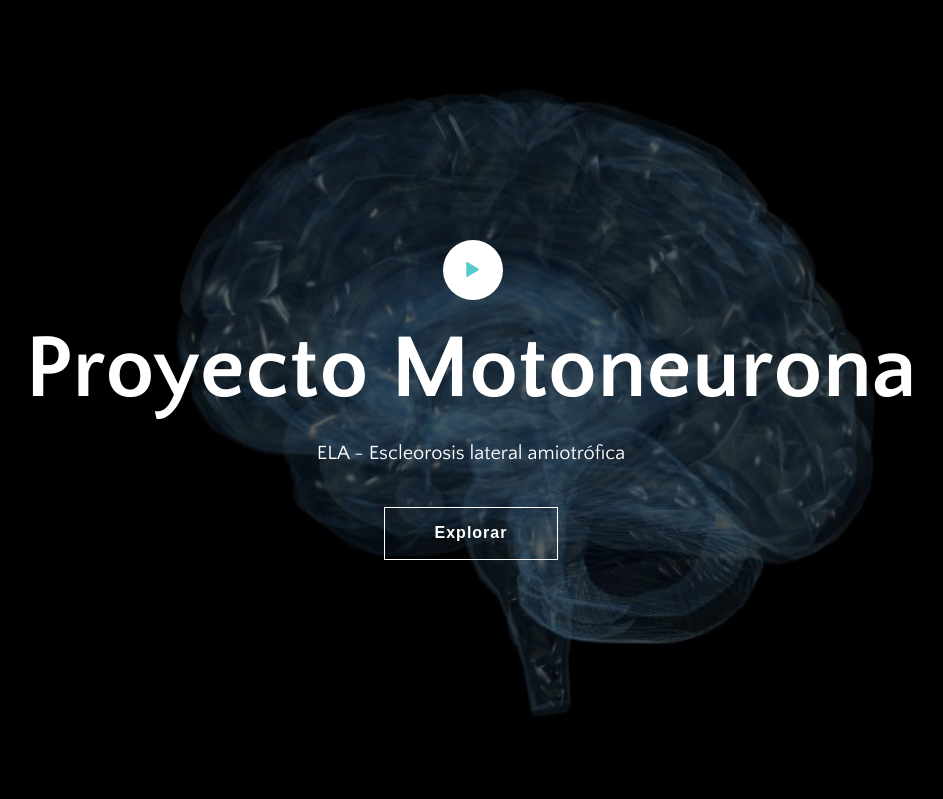
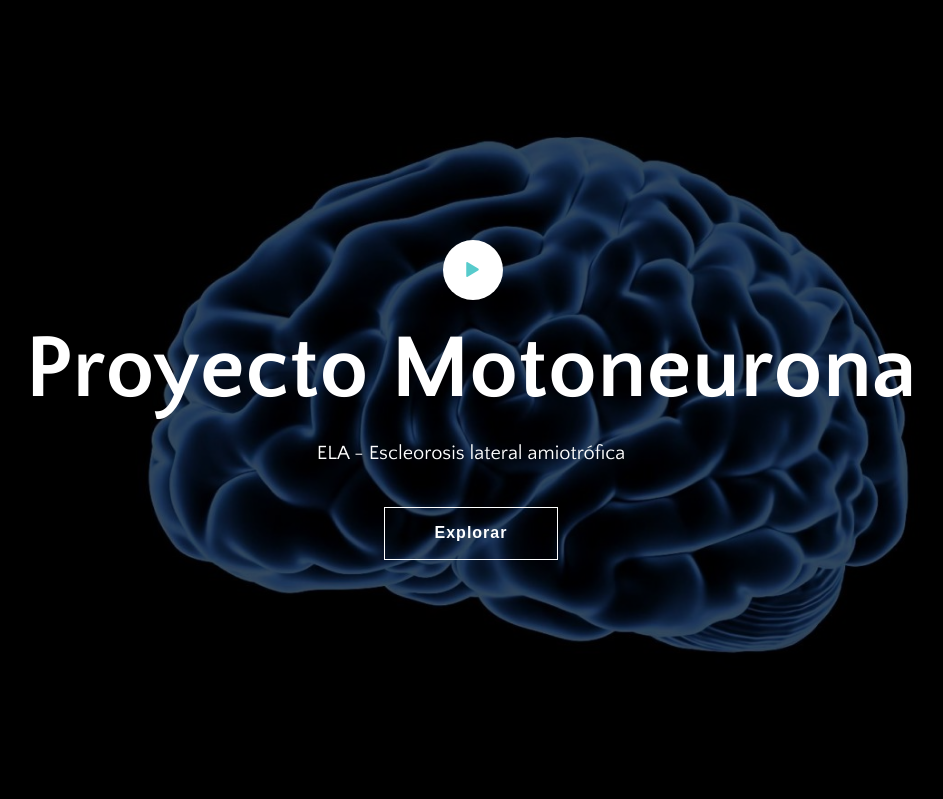
Before and after one commit to Grupo20Funbio/funbio2021, a plain HTML site: page index.html in a window 1280 px wide. Shown: the top 799 px of the page, without its empty margins (169-1112 px from the left). Drawn offline with Linux system fonts and the light colour scheme; some packages are replaced by stand-ins of ours; files whose address does not match are found by name; a web font is replaced by a local one.

Commit message:
Update index.html

```diff
--- a/index.html
+++ b/index.html
@@ -64,7 +64,7 @@
 Welcome Slider
 ==================================== -->
 
-<section class="hero-area overlay" style="background-image: url('images/banner/brain1.jpg');">
+<section class="hero-area overlay" style="background-image: url('images/banner/brain3.jpg');">
 	<!-- <video autoplay muted loop class="hero-video">
 		<source src="images/banner/hero-video.mp4" type="video/mp4">
 	</video> -->
```
